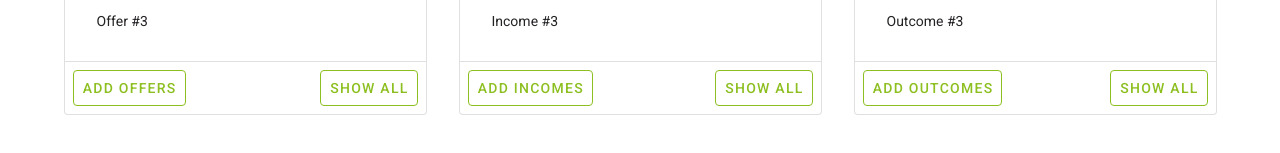
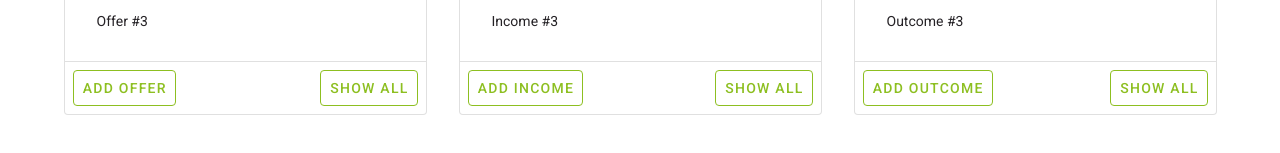
Before and after one commit to swinadeor/fast, a Vue app: page / in a window 1280 px wide. Shown: the part 261-414 px from the top of the page. Built offline with nearby package versions, Linux system fonts and the light colour scheme.

Commit message:
add filter

```diff
--- a/src/components/Sections.vue
+++ b/src/components/Sections.vue
@@ -18,7 +18,7 @@
           <v-divider></v-divider>
 
           <v-card-actions>
-            <v-btn outlined color="primary" @click="addList(section.name)">Add {{section.name}}</v-btn>
+            <v-btn outlined color="primary" @click="addList(section.name)">Add {{section.name | deleteS}}</v-btn>
             <v-spacer></v-spacer>
             <v-btn outlined color="primary" @click="showAll(section.name)">Show all</v-btn>
           </v-card-actions>
@@ -38,6 +38,11 @@ export default {
         'summary'
     ])
   },
+  filters: {
+    deleteS (section) {
+      return section.slice(0, -1)
+    }
+  },
   methods: {
     showList (id) {
       alert('showList ' + id)
@@ -47,7 +52,7 @@ export default {
     },
     showAll (lists) {
       alert('showAll ' + lists)
-    }
+    },
   }
 }
 </script>
```
